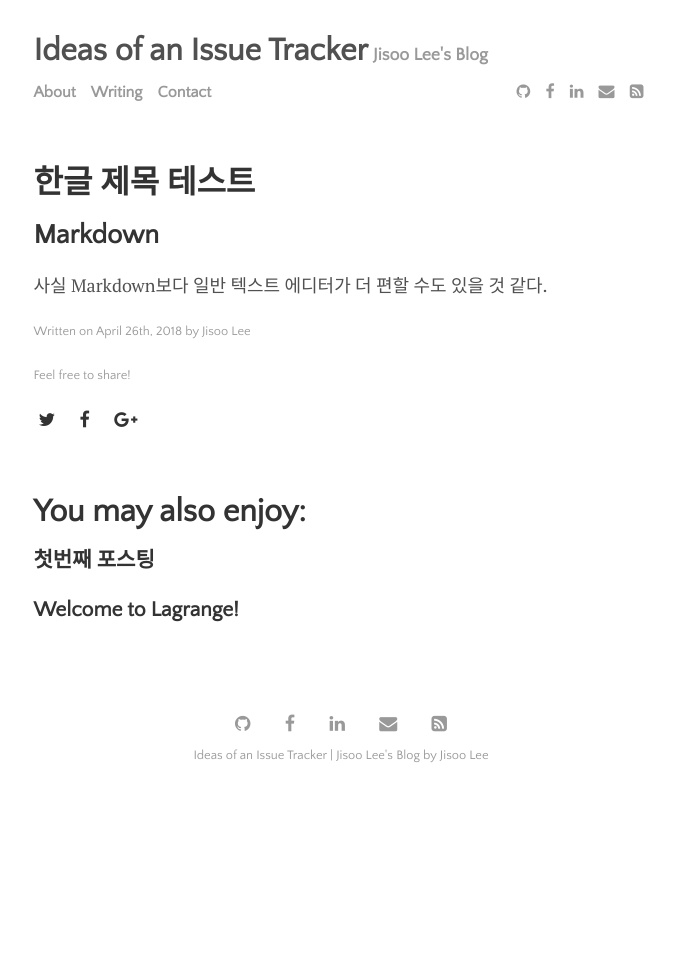
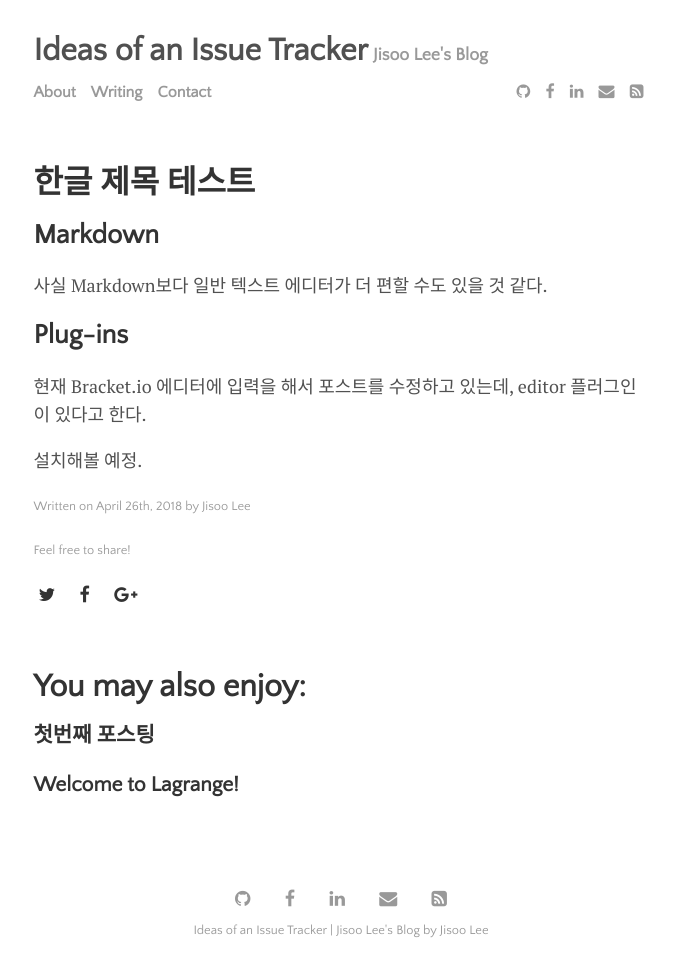
Before and after one commit to ljis1357/ljis1357.github.io, a Jekyll site: the page built from _posts/2018-04-26-한글제목.md, in a window 1280 px wide. Shown: the whole page, without its empty margins (299-974 px from the left). Built offline with Jekyll 4.4.1, drawn with Linux system fonts in a browser that asks for light colours; before the commit the page ends 900 px from its top, so only the background shows below that.

Commit message:
Exam yay!

```diff
--- a/_posts/2018-04-26-한글제목.md
+++ b/_posts/2018-04-26-한글제목.md
@@ -9,3 +9,9 @@ tags: [documentation,sample]
 ## Markdown
 
 사실 Markdown보다 일반 텍스트 에디터가 더 편할 수도 있을 것 같다.
+
+## Plug-ins
+
+현재 Bracket.io 에디터에 입력을 해서 포스트를 수정하고 있는데, editor 플러그인이 있다고 한다.
+
+설치해볼 예정.
```
Also changed, not shown: menu/about.md (+1 -0 lines).
